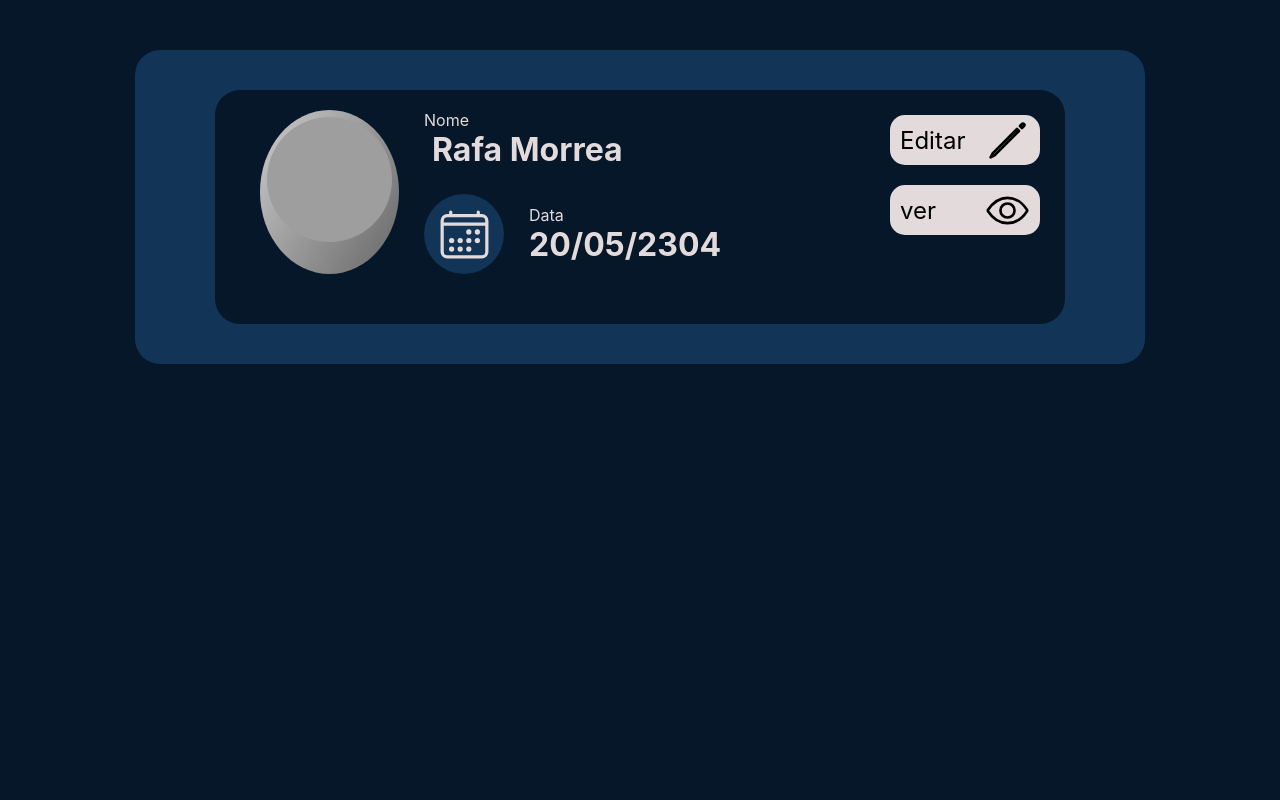
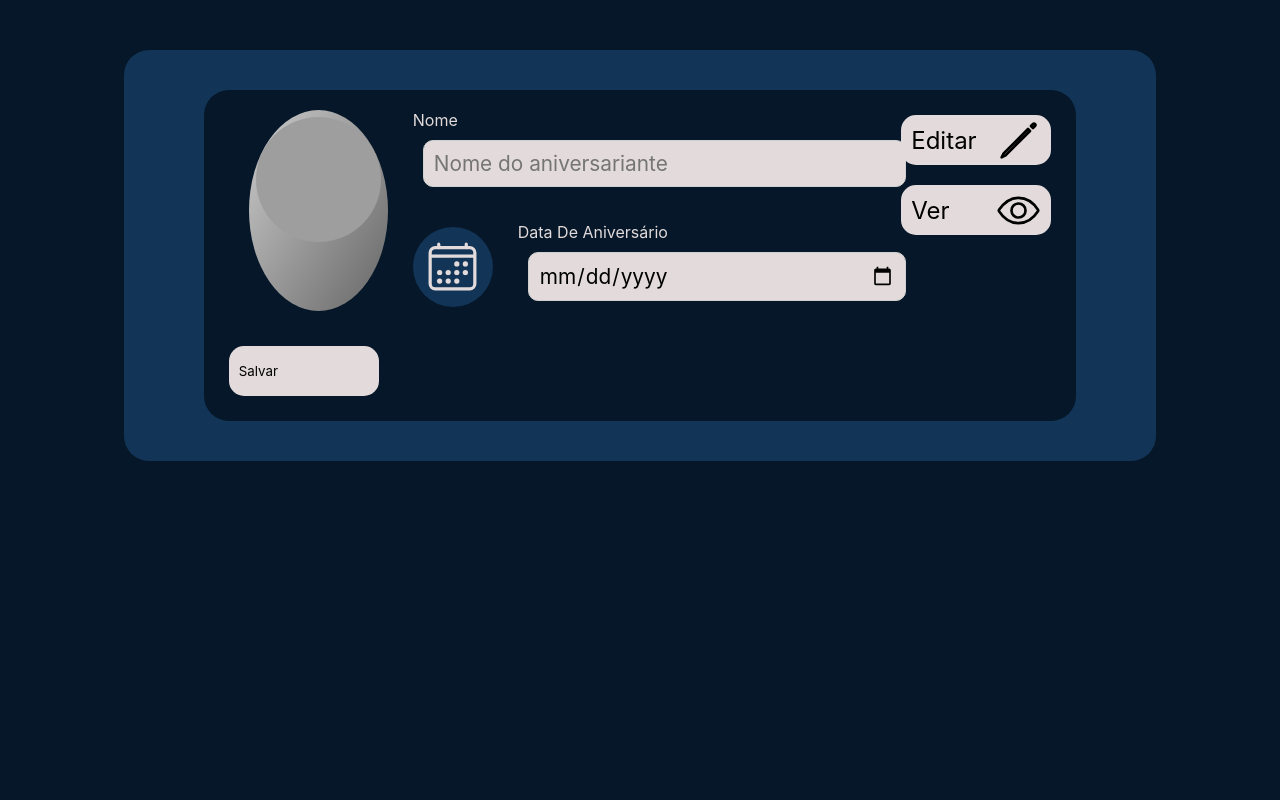
Before and after one commit to cetem99/aniversario, a Flask app: template templates/Gerenciar.html in a window 1280 px wide. Run offline with Flask 3, Linux system fonts and the light colour scheme; the template is opened without the code that fills it, so the values that code supplies are empty; grey boxes are pictures that could not be loaded.

Commit message:
Conexão flask com o novo html

```diff
--- a/create_aniversariante.py
+++ b/create_aniversariante.py
@@ -40,7 +40,7 @@ def listar_aniversariantes():
         database='lembrar_aniversarios'
     )
     cursor = conexao.cursor()
-    comando = 'SELECT nome FROM aniversariantes'
+    comando = 'SELECT nome, data_aniversario, email, telefone FROM aniversariantes'
     cursor.execute(comando)
     resultados = cursor.fetchall()
     cursor.close()
@@ -58,11 +58,12 @@ def index():
             criar_aniversariante(nome, data_aniversario, email, telefone)
             return "Aniversariante criado com sucesso!"
         elif 'deletar' in request.form:
-            nome = request.form['nome_deletar']
+            nome = request.form['nome']
             deletar_aniversariante(nome)
             return "Aniversariante deletado com sucesso!"
+
     aniversariantes = listar_aniversariantes()
-    return render_template('formulario.html', aniversariantes=aniversariantes)
+    return render_template('Gerenciar.html', aniversariantes=aniversariantes)
 
 if __name__ == '__main__':
     app.run(debug=True)
--- a/templates/Gerenciar.html
+++ b/templates/Gerenciar.html
@@ -4,7 +4,7 @@
 <head>
     <meta charset="UTF-8">
     <meta name="viewport" content="width=device-width, initial-scale=1.0">
-    <link rel="stylesheet" href="../CSS/Gerenciar.css"> <!-- Link para o CSS externo -->
+    <link rel="stylesheet" href="static/CSS/Gerenciar.css"> <!-- Link para o CSS externo -->
     <title>Happy day</title>
 </head>
 
@@ -13,22 +13,22 @@
         <div class="cont">
             <!-- Bloco pessoa -->
             <div class="pessoa">
-                <form action="">
+                <form action="/" method="POST"> <!-- Método POST para enviar dados ao Flask -->
                     <div class="per">
                         <div style="display: flex;">
                             <div class="img-container">
                                 <div class="img"></div>
                             </div>
                             <div class="dados">
-                                <label>nome</label>
-                                <h2 class="namef">Rafa Morrea</h2>
+                                <label>Nome</label>
+                                <input type="text" name="nome" placeholder="Nome do aniversariante" required>
                                 <div class="data">
                                     <div class="calen">
                                         <ion-icon name="calendar-outline"></ion-icon>
                                     </div>
                                     <div>
-                                        <label for="">data</label>
-                                        <h2 id="data-nascimento">20/05/2304</h2>
+                                        <label for="data_aniversario">Data de Aniversário</label>
+                                        <input type="date" name="data_aniversario" required>
                                     </div>
                                 </div>
                             </div>
@@ -39,45 +39,47 @@
                                 <ion-icon name="pencil-outline"></ion-icon>
                             </button>
                             <button type="button" id="view-btn">
-                                <p>ver</p>
+                                <p>Ver</p>
                                 <ion-icon name="eye-outline"></ion-icon>
                             </button>
                         </div>
                     </div>
-                    <div id="info-adicional" class="info-adicional" > <!-- Adicionamos ID e display none -->
+                    <div id="info-adicional" class="info-adicional"> <!-- Informações adicionais -->
                         <div class="inf">
-                            <label for="mensagem">felicitações</label>
-                            <textarea id="sel" rows="4" cols="1"></textarea>
-
+                            <label for="mensagem">Felicitações</label>
+                            <textarea id="sel" name="felicitacoes" rows="4" cols="50"></textarea>
                         </div>
                         <div class="inf">
-                            <label for="mensagem">Notificação </label>
+                            <label for="escolhas">Notificação</label>
                             <select id="escolhas" name="escolhas">
-                                <option value="opcao1">1 Semana</option>
-                                <option value="opcao2">2 Semanas</option>
-                                <option value="opcao3">1 mês</option>
+                                <option value="1 Semana">1 Semana</option>
+                                <option value="2 Semanas">2 Semanas</option>
+                                <option value="1 mês">1 Mês</option>
                             </select>
                         </div>
                         <div class="inf">
-                            <label for="mensagem">Numero</label>
-                            <input type="tel" id="mensagem">
+                            <label for="telefone">Número</label>
+                            <input type="tel" id="telefone" name="telefone" placeholder="Telefone" required>
                         </div>
                         <div class="inf">
-                            <label for="mensagem">email</label>
-                            <input type="text" id="mensagem">
+                            <label for="email">Email</label>
+                            <input type="email" id="email" name="email" placeholder="Email" required>
                         </div>
                         <div class="apaga">
-                            <button>Apagar</button>
+                            <button type="submit" name="deletar">Apagar</button> <!-- Botão para deletar aniversariante -->
                         </div>
                     </div>
+                    <div class="salvar">
+                        <button type="submit" name="criar">Salvar</button> <!-- Botão para criar aniversariante -->
+                    </div>
                 </form>
-
             </div>
         </div>
     </main>
+
     <script type="module" src="https://unpkg.com/ionicons@7.1.0/dist/ionicons/ionicons.esm.js"></script>
     <script nomodule src="https://unpkg.com/ionicons@7.1.0/dist/ionicons/ionicons.js"></script>
-    <script src="../js/Gerenciar.js"></script> <!-- Link para o arquivo JS externo -->
+    <script src="static/js/Gerenciar.js"></script> <!-- Link para o arquivo JS externo -->
 </body>
 
 </html>
```
